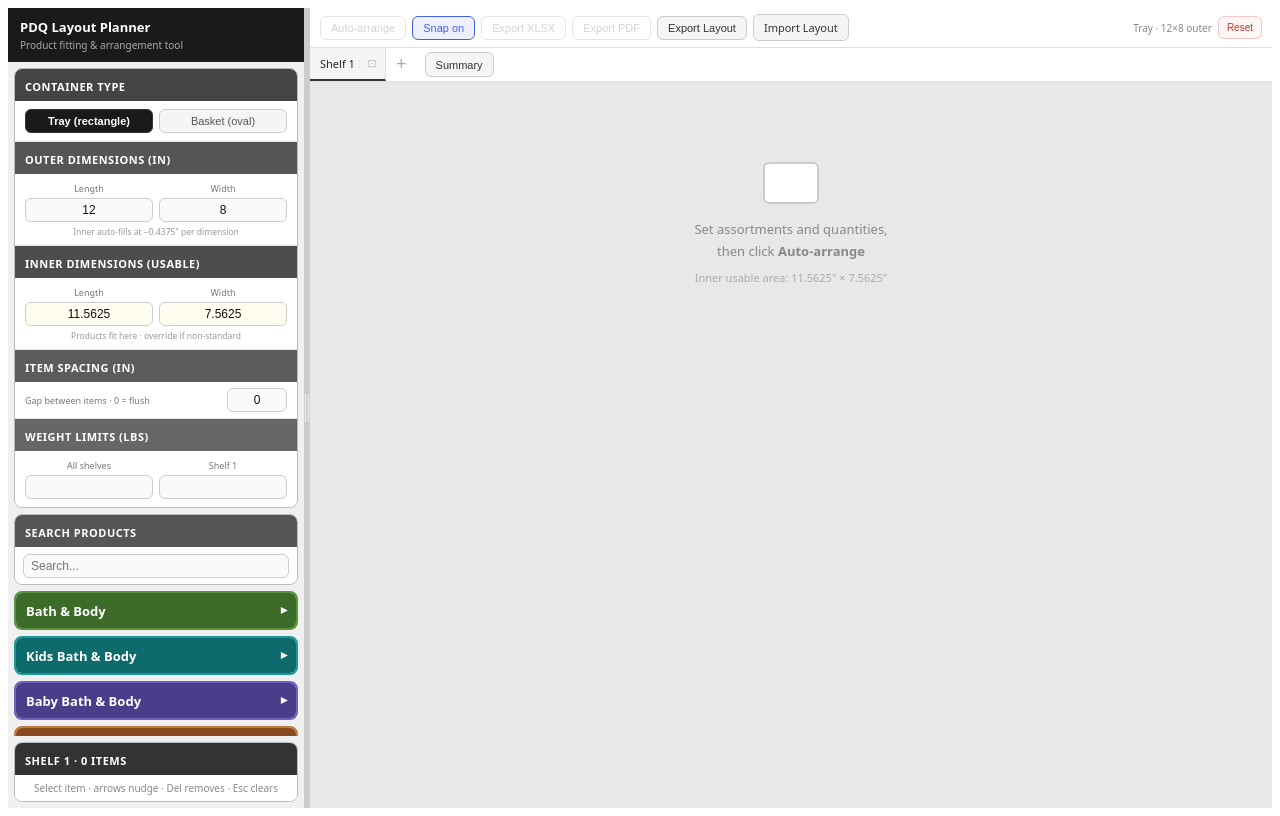
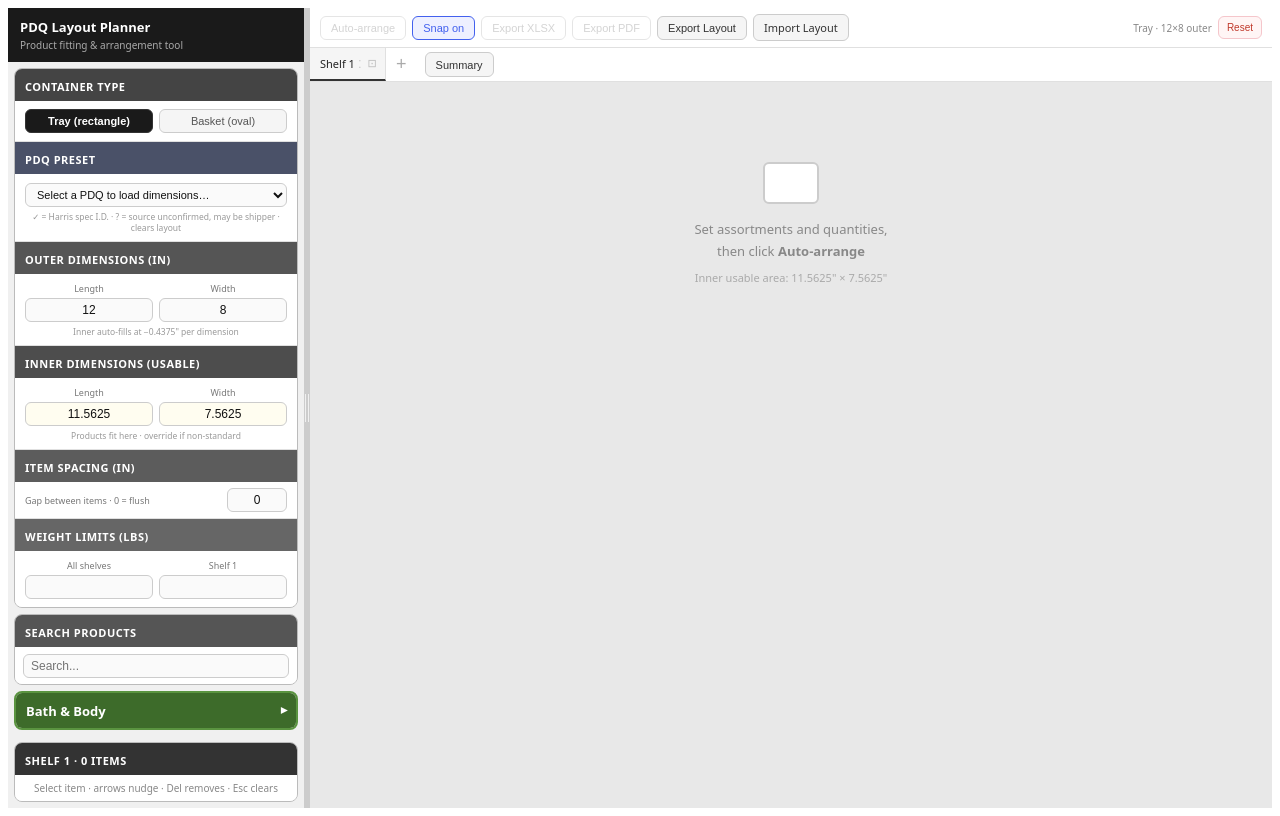
Before and after one commit to catharamelissa/pdq-layout-planner, a React (Vite) app: page / in a window 1280 px wide. Built offline with nearby package versions, Linux system fonts and the light colour scheme.

Commit message:
Add PDQ presets and resolve function for dimensions

```diff
--- a/src/App.jsx
+++ b/src/App.jsx
@@ -8,6 +8,68 @@ const BRAND_COLORS = {
   "Baby Bath & Body":{hdr:"#4a3d8a",hdrTxt:"#fff",bucketHdr:"#5c4ea8",bucketTxt:"#fff",light:"#f0edf9",border:"#7060c0"},
   "Kits":{hdr:"#8a4a1f",hdrTxt:"#fff",bucketHdr:"#a85c2a",bucketTxt:"#fff",light:"#f9efe6",border:"#c07a40"},
 };
+
+// Tray O.D. = tray I.D. + WALL (corrugate wall, per dimension).
+// SHIPPER_GAP: the MPL dimension list carries SHIPPER dimensions, not tray dimensions.
+// Across four trays where both a Harris spec I.D. and an MPL figure exist, the shipper
+// runs a consistent ~1.00" over the tray I.D. per dimension:
+//   NAT164A 15 × 11.125 vs 15.94 × 12.13   (0.94 / 1.01)
+//   NAT161A 11.125 × 7.50 vs 12.13 × 8.50  (1.01 / 1.00)
+//   NAT162A 11.625 × 8.75 vs 12.63 × 9.75  (1.01 / 1.00)
+//   NAT172A 7.625 × 5.875 vs 8.63 × 6.88   (1.01 / 1.01)
+// So where only a shipper figure is known, tray I.D. is estimated at shipper − 1.00.
+const SHIPPER_GAP = 1.0;
+
+// PDQ container presets.
+// `id`      = tray INSIDE dimension, read directly off the Harris Packaging spec sheet.
+// `shipper` = MPL shipper dimension; tray I.D. is ESTIMATED at shipper − SHIPPER_GAP.
+const PDQ_PRESETS = [
+  // ---- Tray I.D. verified on Harris spec sheet ----
+  {name:"Mist Tray, 12 ct",                     cad:"NAT172A", id:[7.625, 5.875]},
+  {name:"Scrub Tray, 12 ct",                    cad:"NAT161A", id:[11.125,7.50]},
+  {name:"Shave Oil Tray, 24 ct",                cad:"NAT185A", id:[11.25, 7.50]},
+  {name:"Mist Tray, 24 ct",                     cad:"NAT170A", id:[11.5625,7.625]},
+  {name:"Body / Hand Wash Tray, 12 ct",         cad:"NAT162A", id:[11.625,8.75]},
+  {name:"Lotion Pump Tray, 24 ct",              cad:"NAT173A", id:[14.25, 9.50]},
+  {name:"Scrub + Whipped Butter Tray, 24 ct",   cad:"NAT164A", id:[15.00, 11.125]},
+  // ---- Shipper dimension only — tray I.D. estimated ----
+  {name:"Scrub Duo Box, 2 ct",                            shipper:[3.70, 3.70]},
+  {name:"Shave Oil Duo Box, 2 ct",                        shipper:[4.63, 2.38]},
+  {name:"Body Wash Tray, 12 ct — narrow",                 shipper:[7.56, 5.69]},
+  {name:"Lotion + Wash Pump Tray, 16 ct",                 shipper:[10.75,10.75]},
+  {name:"Gift Set Tray, 4 ct",                            shipper:[11.00,9.06]},
+  {name:"Gift Set Tray, 8 ct",                            shipper:[11.25,10.00]},
+  {name:"Scrub Tray, 27 ct",                              shipper:[12.00,12.06]},
+  {name:"Whipped Butter Tray, 24 ct",                     shipper:[12.10,16.00]},
+  {name:"Foaming Wash Tumbler Tray, 12 ct",               shipper:[12.25,9.44]},
+  {name:"Floor Stand Display, 32 ct",                     shipper:[14.00,14.00]},
+  {name:"Scrub Tray, 24 ct — wide",                       shipper:[16.38,12.50]},
+  {name:"Foaming Wash Tray, 24 ct",                       shipper:[17.43,11.63]},
+  {name:"Foaming Wash + Hand Wash Tray, 24 ct",           shipper:[17.50,11.63]},
+  {name:"Shave Oil Tray, 24 ct — wide",                   shipper:[18.13,11.88]},
+  {name:"Foaming Wash Tray, 24 ct — wide",                shipper:[18.50,12.00]},
+  {name:"Lip Butter + Lip Mask Tray, 24 ct",              shipper:[18.60,14.00]},
+  {name:"Lip Butter Tray, 48 ct",                         shipper:[19.13,5.50]},
+  {name:"Scrub Tray, 24 ct — long",                       shipper:[23.50,8.50]},
+  {name:"Scrub Duo Kit Tray",                             shipper:[23.50,16.00]},
+  {name:"Scrub + Whipped Butter Tray, 20 ct",             shipper:[23.75,11.88]},
+  {name:"Scrub + Foaming Wash Tray, 22 ct",               shipper:[24.00,9.88]},
+  {name:"Floor Endcap Display, 140 ct",                   shipper:[32.00,11.50]},
+  {name:"Travel Assortment Tray, 72 ct",                  shipper:[35.88,14.50]},
+  {name:"Lotion Sidekick, 12 ct",                         shipper:[36.13,15.25]},
+  {name:"Mist + Shave Oil Tray, 50 ct",                   shipper:[42.13,11.50]},
+];
+// Resolve a preset to {il,iw,ol,ow,exact}. exact = tray I.D. came from a Harris spec sheet.
+// NOTE: the MPL dimension list is MIXED — some rows carry tray I.D. (711110 = 15.00 × 11.13,
+// matching NAT164A exactly), others carry shipper (711181 = 15.94 × 12.13, same tray, ~1" over).
+// Because the source of any given row is unknown, unverified figures are used AS GIVEN rather
+// than corrected in a direction that may be wrong. They are labeled unverified in the picker.
+// X3 is not a fallback here: Roy's FormSize review states "Physical fields not checked for
+// Kit / PDQ", and the PDQ SKUs carry a stamped default (12.25 × 8.375 × 7.25) on 19 of 23 rows.
+function resolvePreset(p){
+  const id = p.id ? p.id : [p.shipper[0], p.shipper[1]];
+  return {il:id[0], iw:id[1], ol:round4(id[0]+WALL), ow:round4(id[1]+WALL), exact:!!p.id};
+}
 const PALETTE = ["#e63946","#f4a261","#2a9d8f","#4361ee","#9b2335","#e9c46a","#7b2d8b","#43aa8b","#f79d65","#264653","#6a994e","#4895ef"];
 const GRID = 0.25, WALL = 0.4375;
 
@@ -675,6 +737,30 @@ export default function App() {
               ))}
             </div>
           </div>
+          {hdr("#4a5168","PDQ Preset")}
+          <div style={{padding:"8px 10px",background:"#fff",borderBottom:"1px solid #e0e0e0"}}>
+            <select value="" onChange={e=>{
+              const p=PDQ_PRESETS[e.target.value];
+              if(!p)return;
+              const r=resolvePreset(p);
+              upd({
+                tray:{l:r.il,w:r.iw},
+                ti:{l:String(r.il),w:String(r.iw)},
+                outer:{l:r.ol,w:r.ow},
+                oi:{l:String(r.ol),w:String(r.ow)},
+                pls:[],layoutStats:{cols:0,rows:0}
+              });
+              setSelectedId(null);
+            }} style={Object.assign({},inp,{fontSize:11})}>
+              <option value="">Select a PDQ to load dimensions…</option>
+              {PDQ_PRESETS.map((p,i)=>{
+                const r=resolvePreset(p);
+                return <option key={i} value={i}>{p.cad?"✓ ":"? "}{p.name} — {r.il}" × {r.iw}"{p.cad?" · I.D. "+p.cad:" · UNVERIFIED"}</option>;
+              })}
+            </select>
+            <div style={{fontSize:8.5,color:"#999",marginTop:4,textAlign:"center"}}>✓ = Harris spec I.D. &middot; ? = source unconfirmed, may be shipper &middot; clears layout</div>
+          </div>
+
           {hdr("#555","Outer Dimensions (in)")}
           <div style={{padding:"8px 10px",background:"#fff",borderBottom:"1px solid #e0e0e0"}}>
             <div style={{display:"flex",gap:6}}>
```
